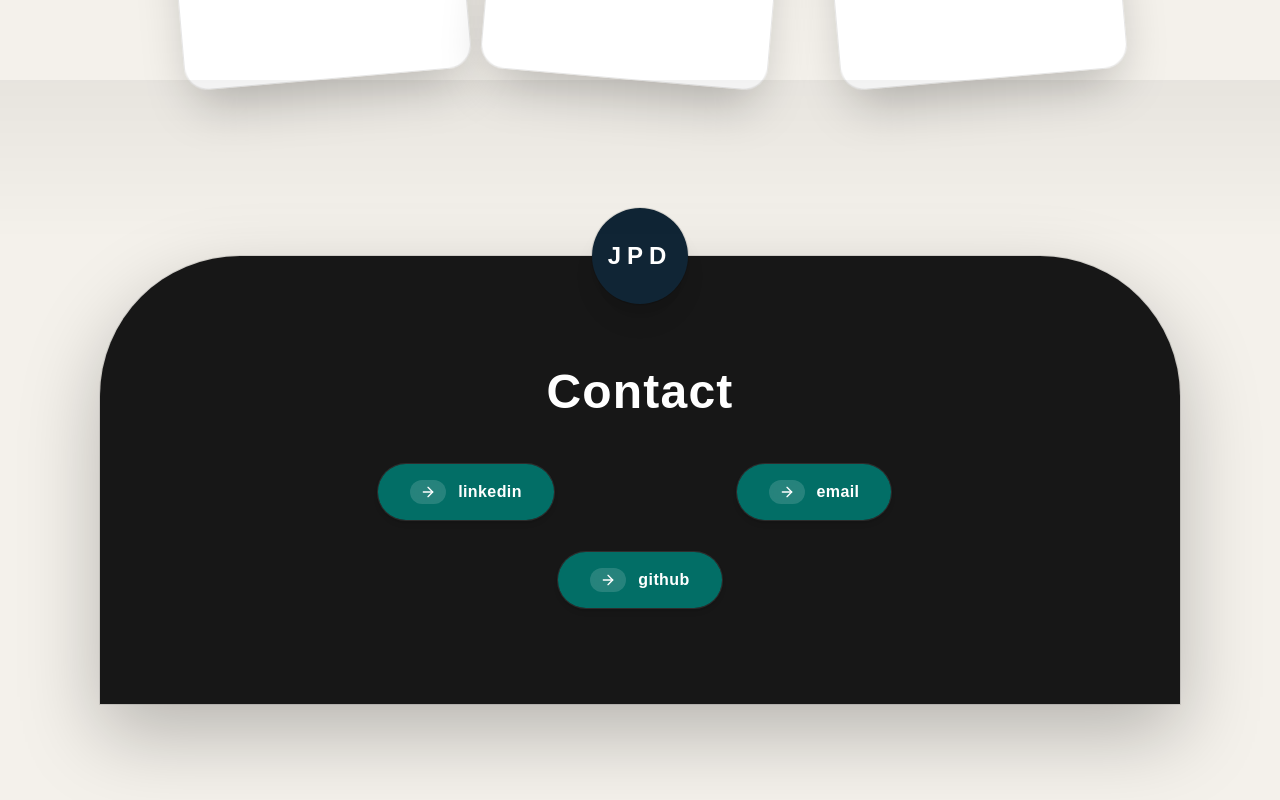
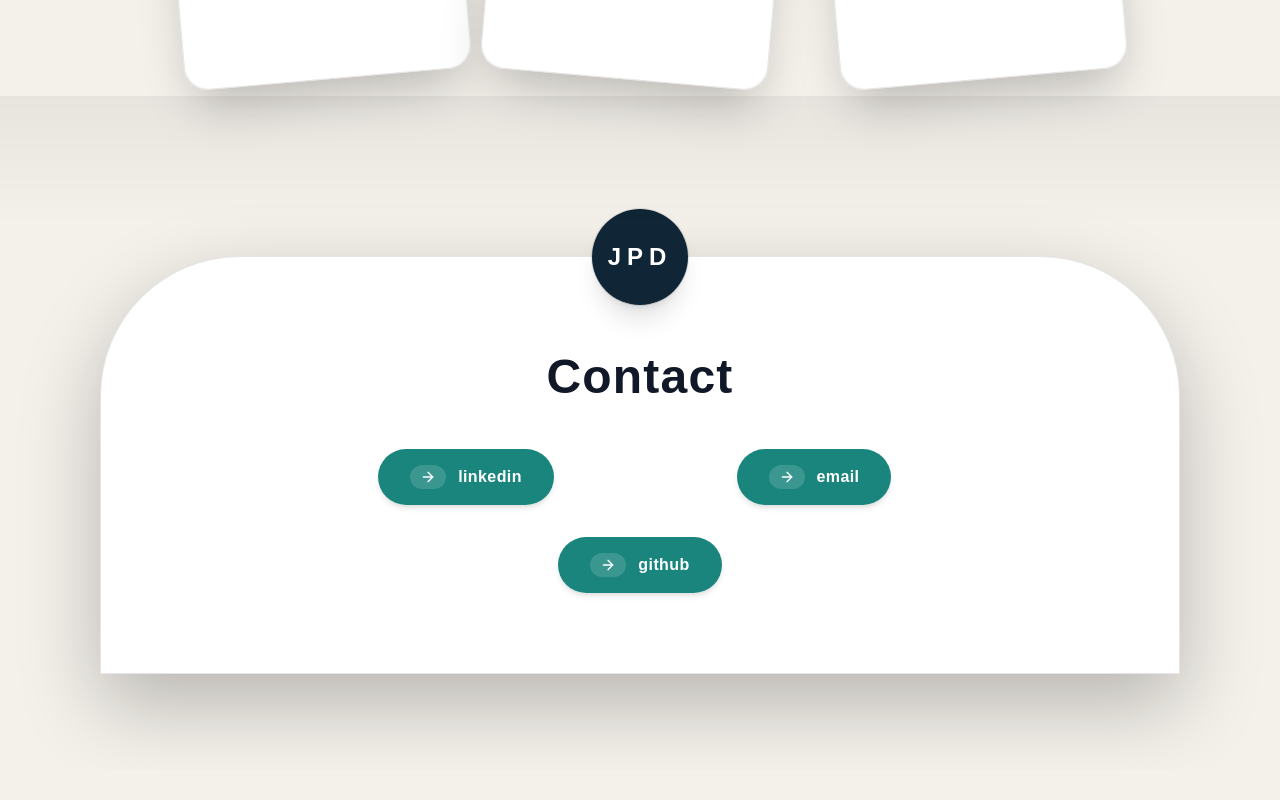
Before and after one commit to Jhoan-Pd/Portafolio, a Next.js app: page / in a window 1280 px wide. Shown: the part 3380-4180 px from the top of the page. After the commit the page ends 4150 px from the top, so only its background shows below. Built offline with nearby package versions, Linux system fonts and the light colour scheme; no server answers.

Commit message:
ajuste contact

```diff
--- a/src/components/Contact.tsx
+++ b/src/components/Contact.tsx
@@ -2,38 +2,71 @@
 
 import { motion, useReducedMotion } from 'framer-motion';
 import { ArrowRight } from 'lucide-react';
+import { usePortfolioSection, type ContactCopy } from '@/hooks/usePortfolioSection';
 import { useLanguage } from '@/contexts/LanguageContext';
 
 export default function Contact() {
   const { language } = useLanguage();
   const prefersReduced = useReducedMotion();
 
-  const title = language === 'es' ? 'Contacto' : 'Contact';
+  // Copia desde tu JSON (opcional) con fallback por idioma
+  const contact = usePortfolioSection('contact') as ContactCopy | null;
+  const title =
+    contact?.title ??
+    contact?.titulo ??
+    (language === 'es' ? 'Contacto' : 'Contact');
 
-  // Enlaces reales
-  const LINKEDIN = 'https://www.linkedin.com/in/jhoan-paredes-delgado-87755b249/';
-  const GITHUB   = 'https://github.com/Jhoan-Pd';
-  const EMAIL    = 'mailto:jhoan123paredes@gmail.com';
+  // Enlaces reales con fallback a tu JSON si existiese
+  const social = contact?.social ?? contact?.redes ?? {};
+  const LINKEDIN =
+    social.linkedin ??
+    'https://www.linkedin.com/in/jhoan-paredes-delgado-87755b249/';
+  const GITHUB = social.github ?? 'https://github.com/Jhoan-Pd';
+  const EMAIL =
+    social.email ?? 'mailto:jhoan123paredes@gmail.com';
+
+  // Etiquetas por idioma
+  const labels = {
+    linkedin: 'LinkedIn',
+    email: language === 'es' ? 'Correo' : 'Email',
+    github: 'GitHub',
+  };
 
   return (
-    <section className="relative py-16 sm:py-24 bg-[var(--page-bg)] text-[var(--page-fg)]">
-      {/* Bloque principal con bordes súper redondeados arriba */}
-      <div className="relative mx-auto w-[min(92%,1080px)] rounded-t-[120px] sm:rounded-t-[140px] px-5 sm:px-10 pb-16 sm:pb-24 pt-20 sm:pt-28
-                      shadow-[0_30px_80px_rgba(0,0,0,.25)] ring-1 ring-black/10 dark:ring-white/10
-                      bg-neutral-900 text-white dark:bg-neutral-900">
-        {/* badge centrado */}
-        <div className="absolute -top-10 sm:-top-12 left-1/2 -translate-x-1/2 h-20 w-20 sm:h-24 sm:w-24
-                        rounded-full grid place-items-center shadow-xl ring-1 ring-black/10
-                        bg-[var(--pill-left)] dark:bg-neutral-800">
+    <section
+      id="contact"
+      className="relative theme-page transition-colors py-16 sm:py-24"
+      aria-labelledby="contact-title"
+    >
+      {/* Contenedor principal (tarjeta adaptable a tema) */}
+      <div
+        className="
+          relative mx-auto w-[min(94%,1080px)]
+          rounded-t-[120px] sm:rounded-t-[140px]
+          px-5 sm:px-10 pt-24 pb-16 sm:pb-20
+          border theme-card shadow-[0_30px_80px_rgba(0,0,0,.25)]
+          transition-colors
+        "
+      >
+        {/* Badge superior */}
+        <div className="
+          absolute -top-10 sm:-top-12 left-1/2 -translate-x-1/2
+          h-20 w-20 sm:h-24 sm:w-24 rounded-full
+          grid place-items-center
+          shadow-xl ring-1 ring-black/10 dark:ring-white/10
+          bg-[var(--pill-left)] text-white
+          dark:bg-neutral-800 dark:text-white
+        ">
           <span className="text-xl sm:text-2xl font-semibold tracking-[0.25em]">JPD</span>
         </div>
 
         {/* Título */}
         <motion.h2
+          id="contact-title"
           className="text-center text-3xl sm:text-5xl font-extrabold tracking-wide mb-10 sm:mb-12"
-          initial={prefersReduced ? false : { opacity: 0, y: -16 }}
+          initial={prefersReduced ? false : { opacity: 0, y: -12 }}
           animate={prefersReduced ? {} : { opacity: 1, y: 0 }}
-          transition={{ duration: 0.55 }}
+          transition={{ duration: 0.5 }}
         >
           {title}
         </motion.h2>
@@ -43,39 +76,45 @@ export default function Contact() {
           className="mx-auto grid w-full max-w-2xl grid-cols-1 sm:grid-cols-2 gap-5 sm:gap-6 place-items-center"
           initial={prefersReduced ? false : { opacity: 0, y: 10 }}
           animate={prefersReduced ? {} : { opacity: 1, y: 0 }}
-          transition={{ delay: 0.1, duration: 0.5 }}
+          transition={{ duration: 0.45, delay: 0.05 }}
         >
-          <Pill href={LINKEDIN} label="LinkedIn" />
-          <Pill href={EMAIL} label={language === 'es' ? 'Correo' : 'Email'} />
+          <Pill href={LINKEDIN} label={labels.linkedin} />
+          <Pill href={EMAIL} label={labels.email} />
         </motion.div>
 
-        {/* GitHub debajo centrado */}
         <motion.div
           className="mt-6 sm:mt-8 flex justify-center"
-          initial={prefersReduced ? false : { opacity: 0, y: 10 }}
+          initial={prefersReduced ? false : { opacity: 0, y: 8 }}
           animate={prefersReduced ? {} : { opacity: 1, y: 0 }}
-          transition={{ delay: 0.2, duration: 0.5 }}
+          transition={{ duration: 0.45, delay: 0.1 }}
         >
-          <Pill href={GITHUB} label="GitHub" />
+          <Pill href={GITHUB} label={labels.github} />
         </motion.div>
       </div>
 
-      {/* Suavizado del fondo superior (opcional, para parecerse más a tu captura) */}
-      <div className="pointer-events-none absolute inset-x-0 -top-20 h-40 bg-gradient-to-b from-black/5 to-transparent dark:from-white/5" />
+      {/* Suavizado superior opcional */}
+      <div className="pointer-events-none absolute inset-x-0 -top-16 h-32 bg-gradient-to-b from-black/5 to-transparent dark:from-white/5" />
     </section>
   );
 }
 
-/* ---------- Botón tipo píldora ---------- */
+/* ---------- Componente de píldora ---------- */
 function Pill({ href, label }: { href: string; label: string }) {
   return (
     <a
       href={href}
       target="_blank"
       rel="noreferrer"
-      className="group inline-flex items-center gap-3 rounded-full px-6 sm:px-8 py-3 sm:py-4
-                 bg-teal-700/90 hover:bg-teal-600 text-white font-semibold tracking-wide
-                 ring-1 ring-white/10 shadow-md transition"
+      className="
+        group inline-flex items-center gap-3
+        rounded-full px-6 sm:px-8 py-3 sm:py-4
+        bg-teal-700/90 hover:bg-teal-600 text-white
+        font-semibold tracking-wide
+        ring-1 ring-white/10 shadow-md transition
+        dark:ring-black/20
+      "
+      aria-label={label}
+      title={label}
     >
       <span className="grid h-6 w-9 place-items-center rounded-full bg-white/15 backdrop-blur-sm">
         <ArrowRight className="h-4 w-4 transition-transform group-hover:translate-x-0.5" />
```
Also changed, not shown: public/persona3.jpg (added).
